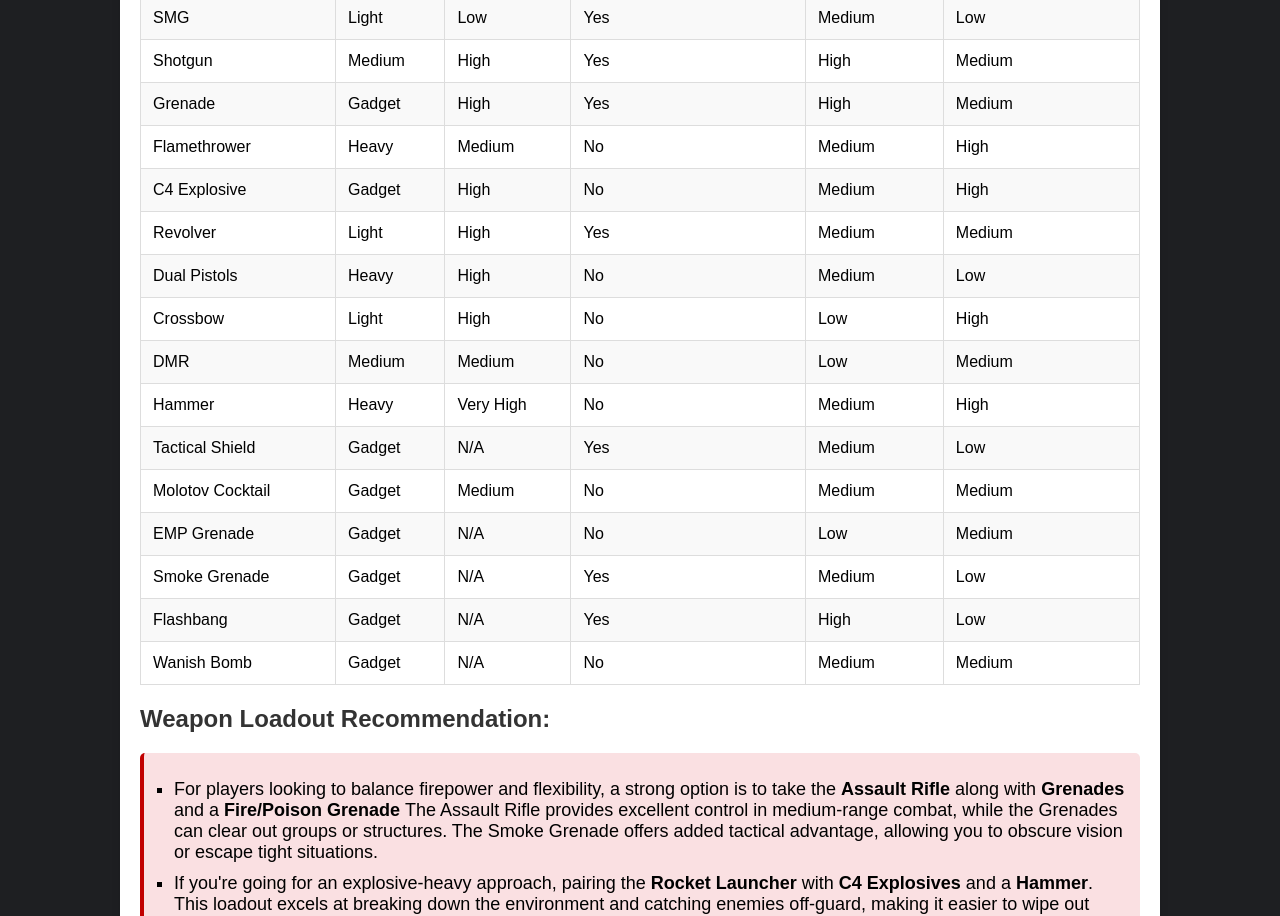
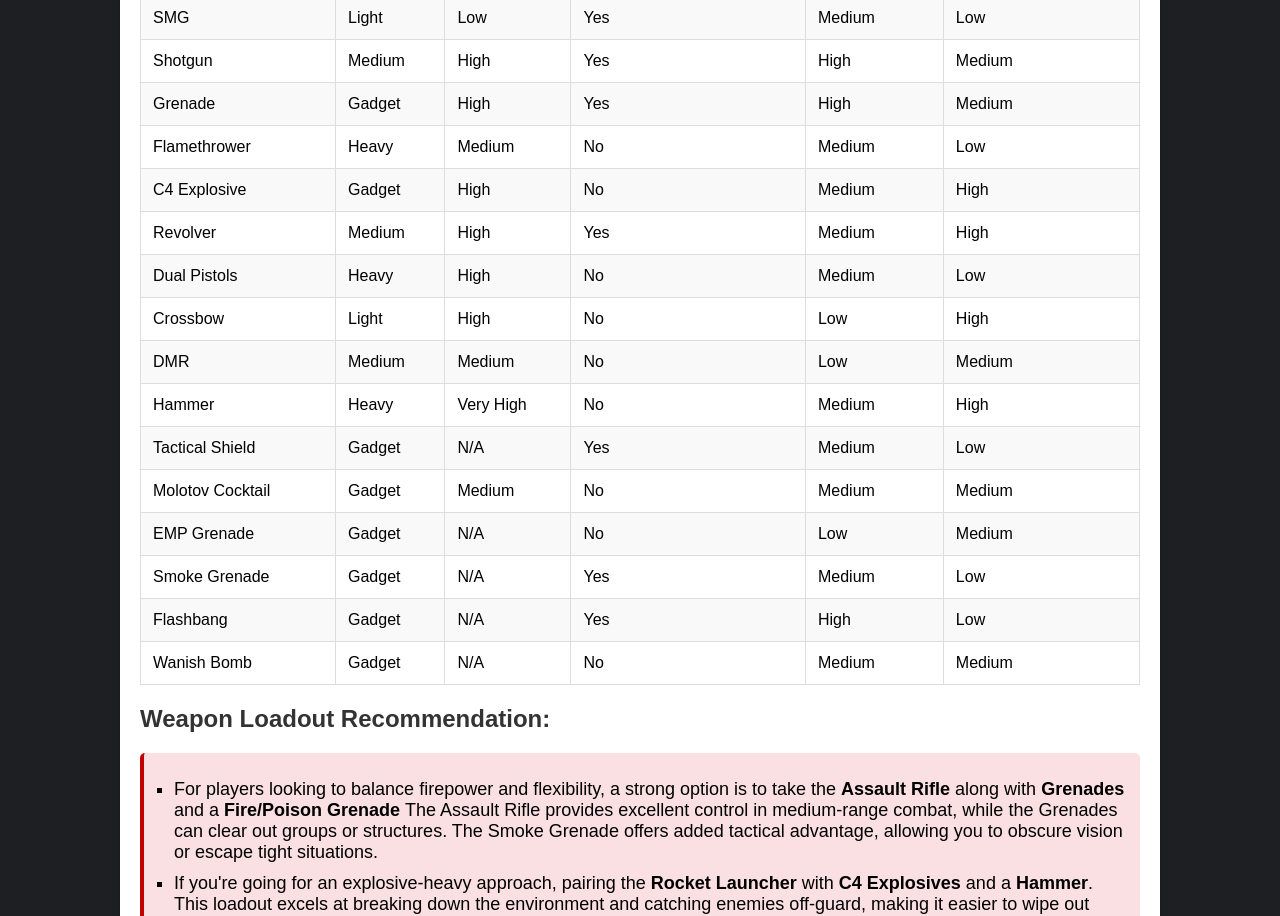
Before and after one commit to IliaShashkin/WEbSiteForGameTips, a website: page TheFinals.html in a window 1280 px wide. Shown: the part 3160-4076 px from the top of the page. Drawn offline with Linux system fonts and the light colour scheme.

Commit message:
Loadout update

```diff
--- a/TheFinals.html
+++ b/TheFinals.html
@@ -117,7 +117,7 @@
                 <td>Medium</td>
                 <td>No</td>
                 <td>Medium</td>
-                <td>High</td>
+                <td>Low</td>
             </tr>
             <tr>
                 <td>C4 Explosive</td>
@@ -129,11 +129,11 @@
             </tr>
             <tr>
                 <td>Revolver</td>
-                <td>Light</td>
+                <td>Medium</td>
                 <td>High</td>
                 <td>Yes</td>
                 <td>Medium</td>
-                <td>Medium</td>
+                <td>High</td>
             </tr>
             <tr>
                 <td>Dual Pistols</td>
```
